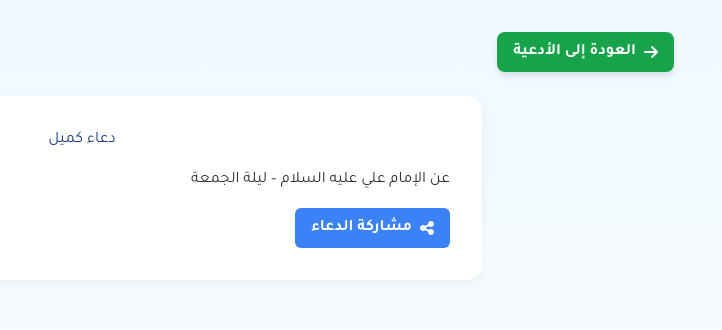
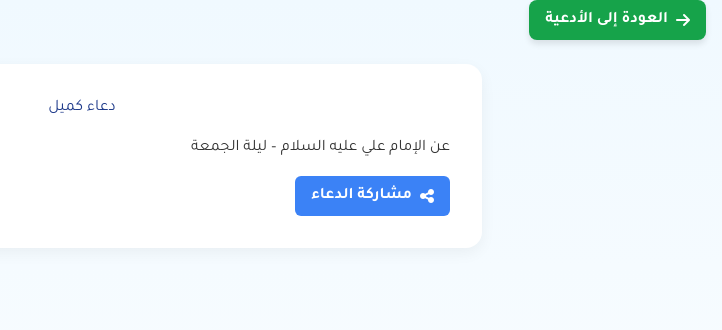
Before and after one commit to Nour-Al-Wilaya/Doaa, a plain HTML site: page index.html in a window 1280 px wide. Both pictures are taken after a click on the element 1066 px from the left and 282 px from the top of the page. Shown: the whole page, without its empty margins (558-1280 px from the left). Drawn offline with nearby package versions, Linux system fonts and the light colour scheme.

Commit message:
Update index.html

```diff
--- a/index.html
+++ b/index.html
@@ -66,7 +66,7 @@
     .full-dua-interface {
       background: linear-gradient(to bottom, #f0f9ff, #fff);
       min-height: 100vh;
-      padding: 2rem;
+      padding: 0;
       display: none;
     }
     body.dark-mode .full-dua-interface {
@@ -75,15 +75,19 @@
     .full-dua-interface .dua-content {
       background: #fff;
       padding: 1.5rem;
-      border-radius: 16px;
-      box-shadow: 0 5px 15px rgba(0,0,0,.05);
-      max-width: 90%;
-      margin: 0 auto;
+      margin: 0;
+      width: 100%;
+      max-width: 100%;
+      border-radius: 0;
+      box-shadow: none;
     }
     @media (min-width: 768px) {
       .full-dua-interface .dua-content {
         max-width: 800px;
         padding: 2rem;
+        margin: 0 auto;
+        border-radius: 16px;
+        box-shadow: 0 5px 15px rgba(0,0,0,.05);
       }
     }
     body.dark-mode .full-dua-interface .dua-content {
```
